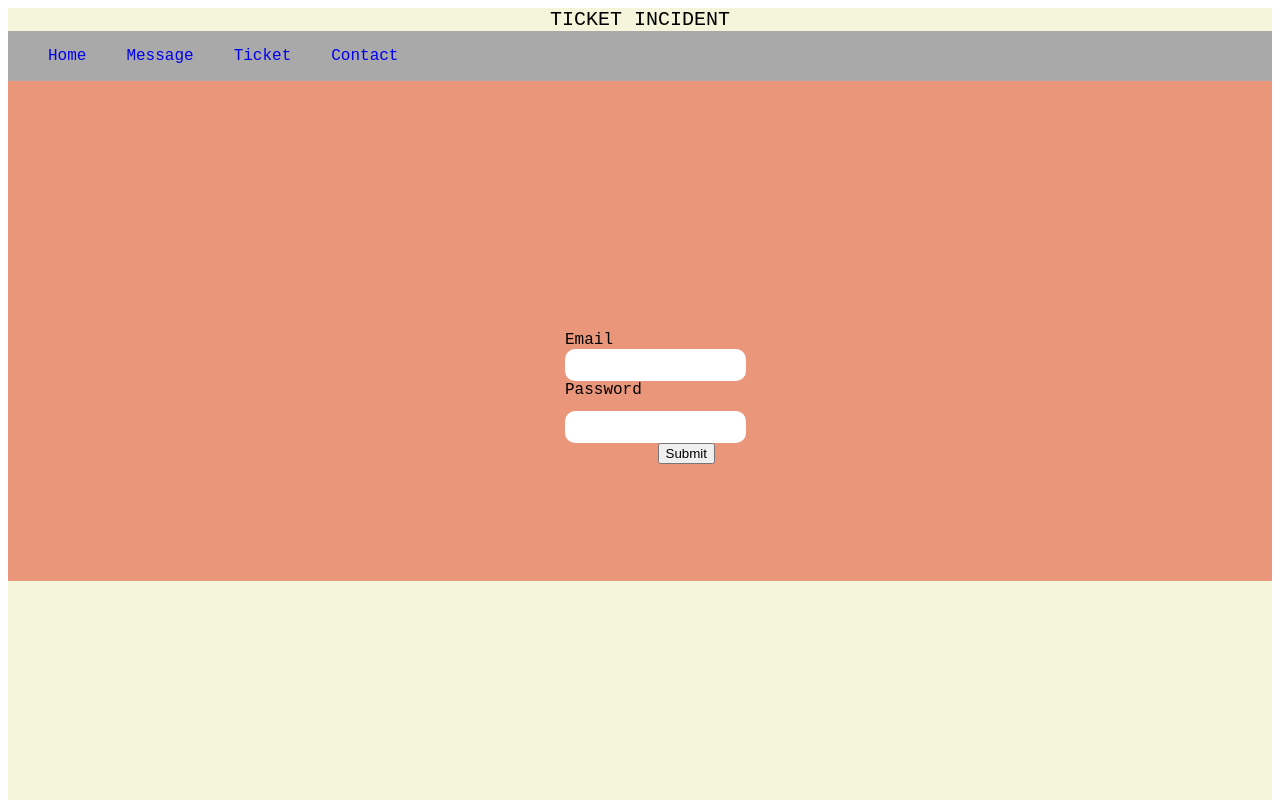
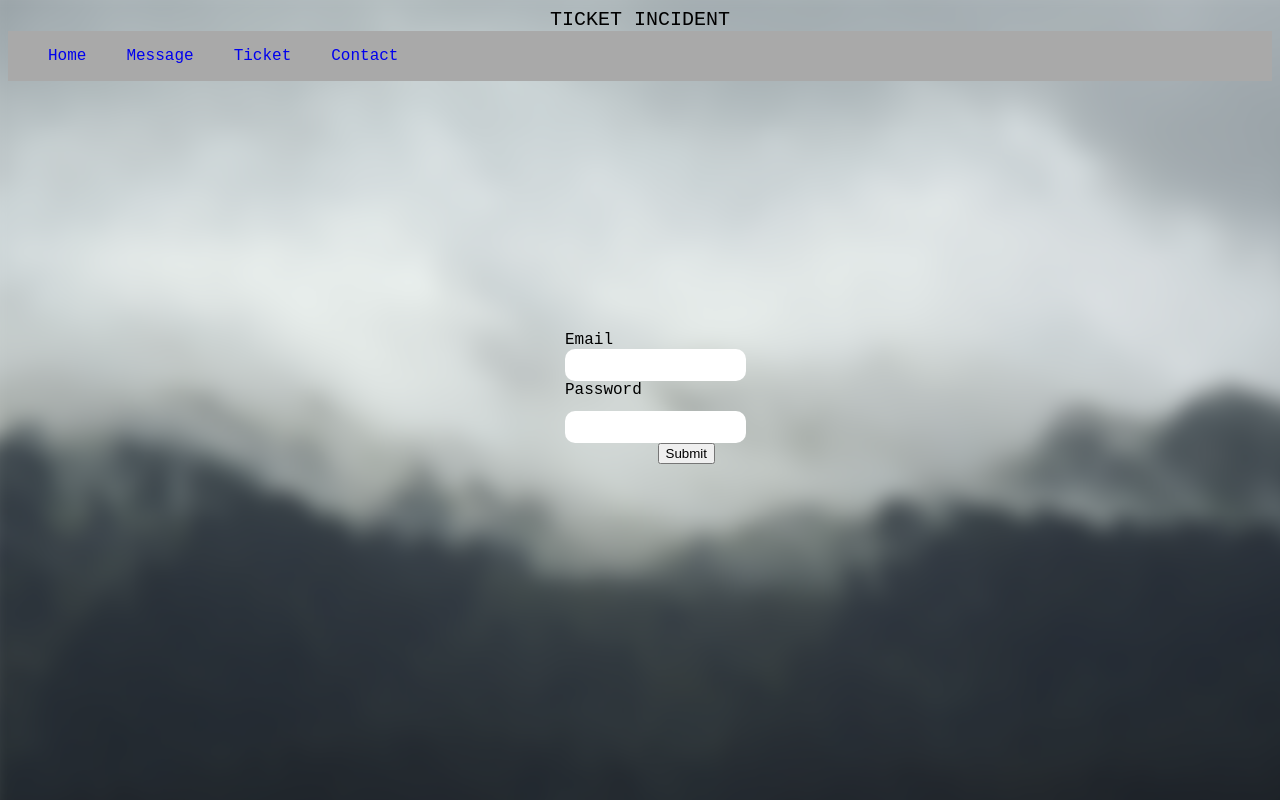
Before and after one commit to nuagedan100/Angular_Ticket_Incident, an Angular app: page / in a window 1280 px wide. Shown: the top 800 px of the page. Built offline with nearby package versions, Linux system fonts and the light colour scheme.

Commit message:
change css

```diff
--- a/src/app/app.component.css
+++ b/src/app/app.component.css
@@ -1,7 +1,7 @@
 /*HOME*/
 
 .warpper {
-    background-color: beige;
+    /*background-color: beige;*/
     height: 1000px;
     font-family: 'Courier New', Courier, monospace;
 }
@@ -45,7 +45,7 @@ a {
     display: flex;
     align-items: center;
     justify-content: center;
-    background-color: darksalmon;
+    /*background-color: darksalmon;*/
     height: 500px;
 }
 
--- a/src/styles.css
+++ b/src/styles.css
@@ -1 +1,10 @@
 /* You can add global styles to this file, and also import other style files */
+
+body {
+    font-family: "Lato-Light";
+    background-image: url("assets/images/background.png");
+    background-repeat: no-repeat;
+    background-size: cover;
+    overflow: hidden;
+    cursor: pointer;
+}
```
Also changed, not shown: src/assets/images/background.png (added).
